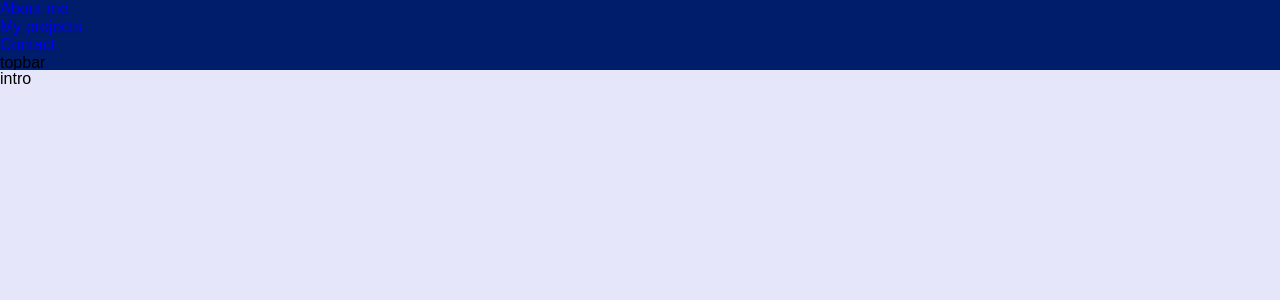
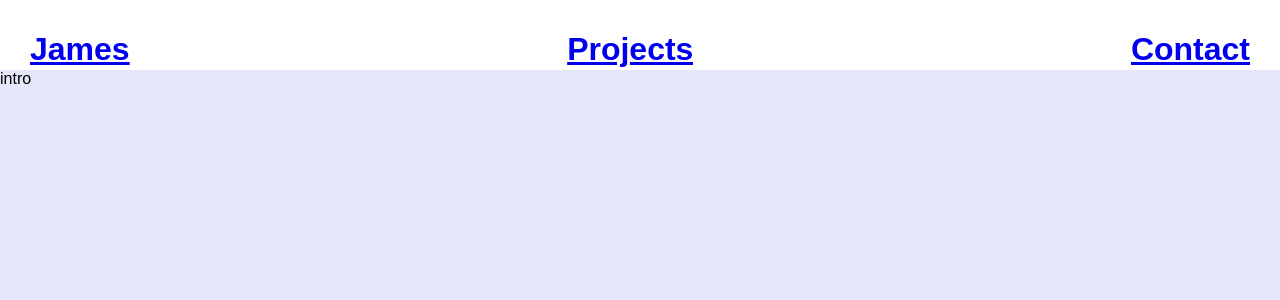
Before and after one commit to jamesfranklinnetsec/portfolio-swa, a React (Create React App) app: page / in a window 1280 px wide. Shown: the top 300 px of the page. Built offline with nearby package versions, Linux system fonts and the light colour scheme.

Commit message:
css crapola

```diff
--- a/src/components/topbar/Topbar.tsx
+++ b/src/components/topbar/Topbar.tsx
@@ -5,17 +5,17 @@ export default function Topbar() {
     <div className="topbar">
       <div className="wrapper">
         <div className="button1">
-          <a href="#intro">About me</a>
+          <a href="#intro"><h1>James</h1></a>
         </div>
         <div className="button2">
-          <a href="#projects">My projects</a>
+          <a href="#projects"><h1>Projects</h1></a>
         </div>
         <div className="button3">
-          <a href="#contact">Contact</a>
+          <a href="#contact"><h1>Contact</h1></a>
         </div>
 
       </div>
-      topbar
+
     </div>
   )
 }
--- a/src/components/topbar/topbar.scss
+++ b/src/components/topbar/topbar.scss
@@ -3,8 +3,37 @@
 .topbar{
     width: 100%;
     height: 70px;
-    background-color: $mainColor;
+    background-color: white;
+    color: $mainColor;
     position: fixed;
     top: 0;
     z-index: 2;
+
+    .wrapper{
+        padding: 10px 30px;
+        display: flex;
+        justify-content: space-between;
+
+        .button1{
+            .logo{
+                font-size:40px;
+                font-weight: 700;
+                text-decoration: none;
+                color: inherit;
+            }
+        }
+        .button2{
+            .logo{
+                font-size:40px;
+            }
+
+        }
+        .button3{
+            .logo{
+                font-size:40px;
+            }
+
+        }
+
+    }
 }
--- a/src/global.scss
+++ b/src/global.scss
@@ -1,4 +1,4 @@
-$mainColor: #001d6c;
+$mainColor: #001d6c; //james blue
 
 //IBM carbon colour code//
 $themeWhite: #ffffff;
```
